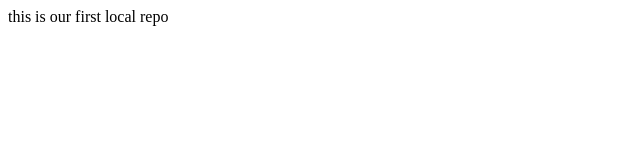
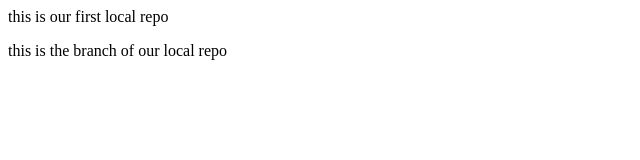
Before and after one commit to Shelby962/localrepo, a plain HTML site: page index.html in a window 1280 px wide. Shown: the whole page, without its empty margins (0-640 px from the left). Drawn offline with Linux system fonts and the light colour scheme.

Commit message:
Add new Feature

```diff
--- a/index.html
+++ b/index.html
@@ -1 +1,2 @@
 <p>this is our first local repo</p>
+<p>this is the branch of our local repo</p>
```
